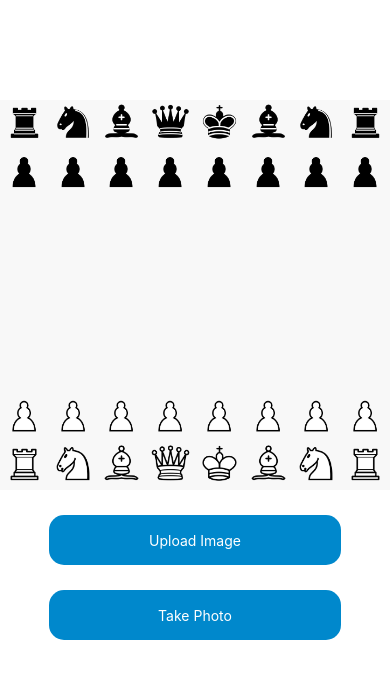
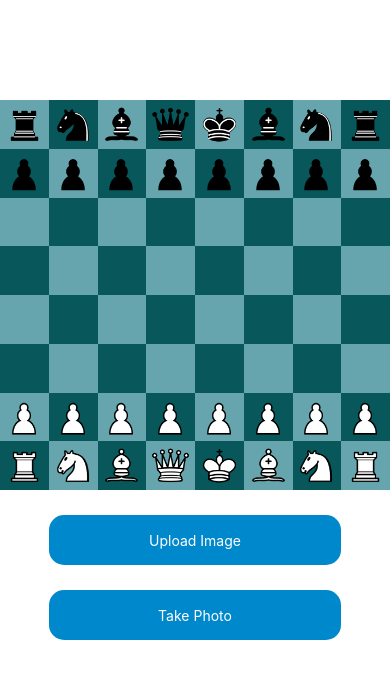
Before and after one commit to teamchess/ChessVision, a React Native app: screen / in a window 390 px wide. Shown: the top 678 px of the page. Built offline with nearby package versions, Linux system fonts and the light colour scheme.

Commit message:
remove useless constructor and color dark/light squares

```diff
--- a/components/Square.js
+++ b/components/Square.js
@@ -4,27 +4,18 @@ import Piece from "./Piece";
 
 /**
  * Will take in coords and piece.
- *
- * Board:[
- * [1, 2, 3, 4, 5, 3, 2, 1],
- * [6, 6, 6, 6, 6, 6, 6, 6],
- * [0, 0, 0, 0, 0, 0, 0, 0],
- * [0, 0, 0, 0, 0, 0, 0, 0],
- * [16, 16, 16, 16, 16, 16, 16, 16],
- * [11, 12, 13, 14, 15, 13, 12, 11]]
  */
 export default class Square extends React.Component {
-	constructor(props) {
-		super(props);
+  isDarkSquare() {
+    const { x, y } = this.props.coords;
 
-		this.state = {};
+    return (y % 2 !== 0 && x % 2 !== 0) || (y % 2 === 0 && x % 2 === 0);
   }
 
   render() {
     return (
-			<View style={styles.square}>
+      <View style={{ ...styles.square, backgroundColor: this.isDarkSquare() ? "#66A5AD" : "#07575B" }}>
         <Piece number={this.props.piece} />
-				<Text>{this.props.coord}</Text>
       </View>
     );
   }
@@ -33,8 +24,7 @@ export default class Square extends React.Component {
 const styles = StyleSheet.create({
   square: {
     flex: 1,
-		backgroundColor: "#F8F8F8"
-	},
-	lightSquare: {},
-	darkSquare: {},
+    justifyContent: "center",
+    alignContent: "center"
+  }
 });
```
Lines whose indentation alone changed are shown as unchanged.
